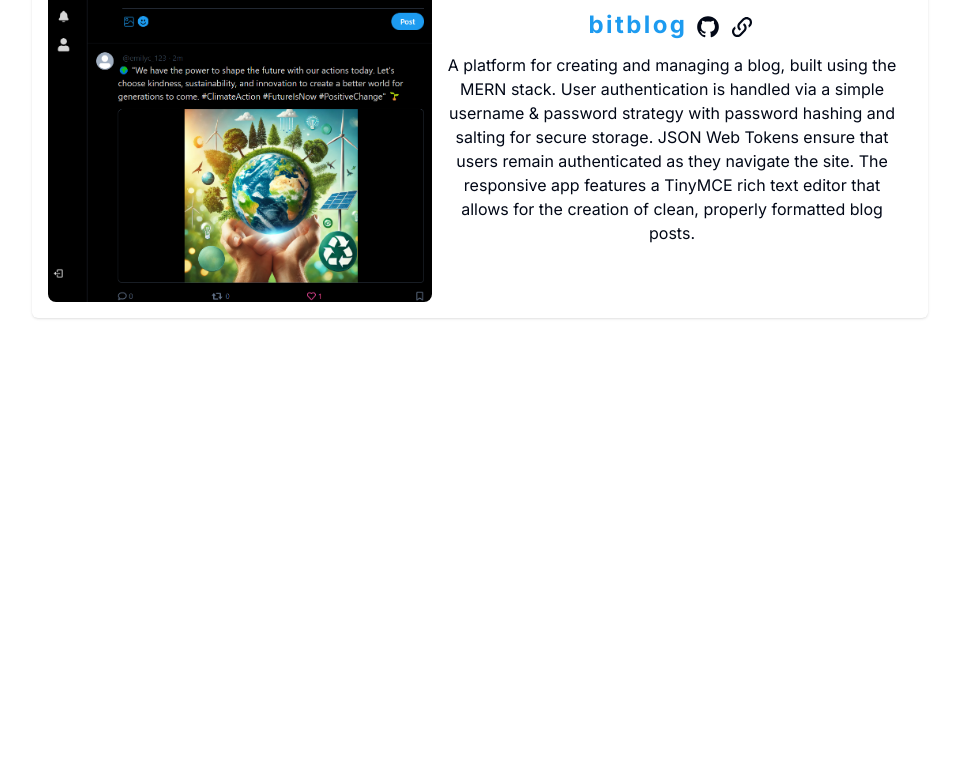
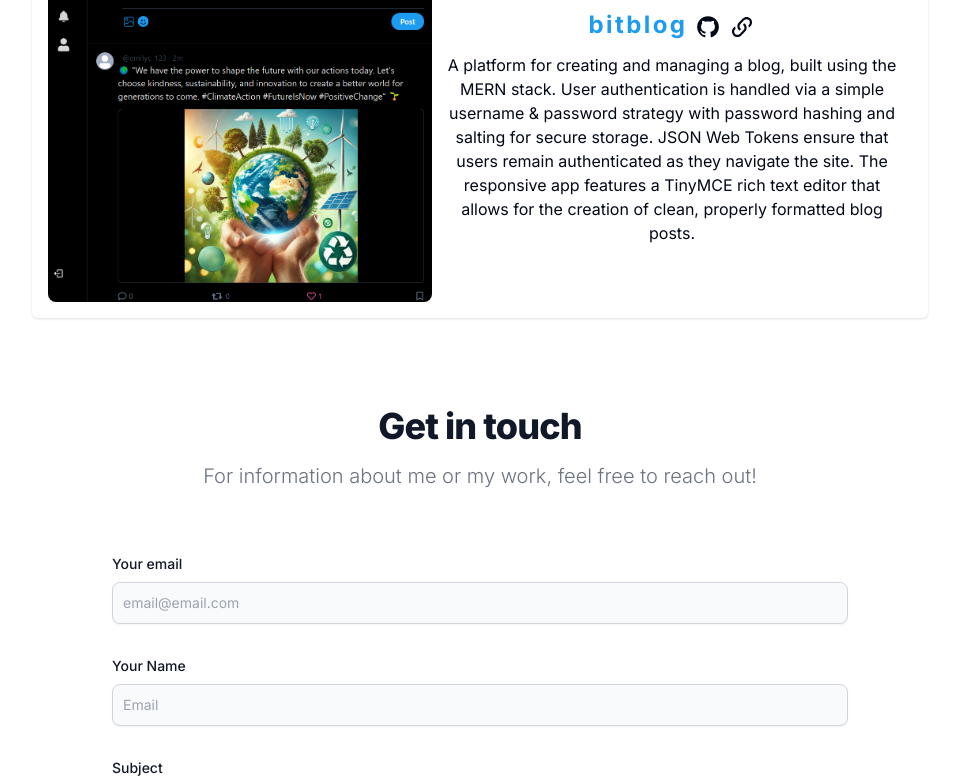
Before and after one commit to Surya10102000/next-portfolio, a Next.js app: page / in a window 1280 px wide. Shown: the part 2000-2784 px from the top of the page, without its empty margins (160-1116 px from the left). Before the commit the page ends 2342 px from the top, so only its background shows below. Built offline with nearby package versions, Linux system fonts and the light colour scheme.

Commit message:
added contact section with emailjs and react hook form

```diff
--- a/app/page.tsx
+++ b/app/page.tsx
@@ -1,4 +1,5 @@
 import About from "@/components/About";
+import Contact from "@/components/Contact";
 import Hero from "@/components/Hero";
 import Skill from "@/components/Skill";
 import Projects from "@/components/ui/Projects";
@@ -11,7 +12,7 @@
     <About/>
     <Skill/>
     <Projects/>
-
+    <Contact/>
     </>
   );
 }
--- /dev/null
+++ b/components/Contact.tsx
@@ -0,0 +1,220 @@
+"use client";
+type dataI = {
+  name: string;
+  email: string;
+  subject: string;
+  message: string;
+};
+
+import emailjs from "@emailjs/browser";
+import { useState } from "react";
+import { useForm } from "react-hook-form";
+
+const Contact = () => {
+  const [disabled, setDisabled] = useState(false);
+  const [alertInfo, setAlertInfo] = useState({
+    display: false,
+    message: "",
+    type: "",
+  });
+
+  const toggleAlert = (message: string, type: string) => {
+    setAlertInfo({ display: true, message, type });
+
+    setTimeout(() => {
+      setAlertInfo({ display: false, message: "", type: "" });
+    }, 5000);
+  };
+
+  const {
+    register,
+    handleSubmit,
+    reset,
+    formState: { errors },
+  } = useForm();
+
+  const onSubmit = async (data: dataI) => {
+    const { name, email, subject, message } = data;
+
+    try {
+      setDisabled(true);
+      const templateParams: dataI = {
+        name,
+        email,
+        subject,
+        message,
+      };
+
+      await emailjs.send(
+        process.env.NEXT_PUBLIC_SERVICE_ID as string,
+        process.env.NEXT_PUBLIC_TEMPLATEE_ID as string,
+        templateParams,
+        process.env.NEXT_PUBLIC_PUBLIC_ID as string
+      );
+      toggleAlert("Form submission was successfull", "danger");
+    } catch (e) {
+      console.log(e);
+      toggleAlert("Uh oh, something went wrong. ", "danger");
+    } finally {
+      setDisabled(false);
+      reset();
+    }
+  };
+
+  return (
+    <div>
+      <section className="bg-white dark:bg-gray-900">
+        <div className="py-8 lg:py-16 px-4 mx-auto max-w-screen-md">
+          <h2 className="mb-4 text-4xl tracking-tight font-extrabold text-center text-gray-900 dark:text-white">
+            Get in touch
+          </h2>
+          <p className="mb-8 lg:mb-16 font-light text-center text-gray-500 dark:text-gray-400 sm:text-xl">
+            For information about me or my work, feel free to reach out!
+          </p>
+          <form
+            action="#"
+            onSubmit={handleSubmit(onSubmit)}
+            noValidate
+            className="space-y-8"
+          >
+            <div>
+              <label
+                htmlFor="email"
+                className="block mb-2 text-sm font-medium text-gray-900 dark:text-gray-300"
+              >
+                Your email
+              </label>
+              <input
+                type="email"
+                id="email"
+                {...register("email", {
+                  required: true,
+                  pattern: {
+                    value: /^[A-Z0-9._%+-]+@[A-Z0-9.-]+\.[A-Z]{2,}$/i,
+                    message: "invalid email address",
+                  },
+                  maxLength: 30,
+                })}
+                className="shadow-sm bg-gray-50 border border-gray-300 text-gray-900 text-sm rounded-lg focus:ring-primary-500 focus:border-primary-500 block w-full p-2.5 dark:bg-gray-700 dark:border-gray-600 dark:placeholder-gray-400 dark:text-white dark:focus:ring-primary-500 dark:focus:border-primary-500 dark:shadow-sm-light"
+                placeholder="email@email.com"
+                required
+              />
+              {errors?.email && (
+                <span className="text-sm text-red-600 dark:text-red-400">
+                  {errors?.email?.message?.toString()}
+                </span>
+              )}
+            </div>
+            <div>
+              <label
+                htmlFor="name"
+                className="block mb-2 text-sm font-medium text-gray-900 dark:text-gray-300"
+              >
+                Your Name
+              </label>
+              <input
+                type="name"
+                id="name"
+                {...register("name", {
+                  required: {
+                    value: true,
+                    message: "Name is required",
+                  },
+                })}
+                className="shadow-sm bg-gray-50 border border-gray-300 text-gray-900 text-sm rounded-lg focus:ring-primary-500 focus:border-primary-500 block w-full p-2.5 dark:bg-gray-700 dark:border-gray-600 dark:placeholder-gray-400 dark:text-white dark:focus:ring-primary-500 dark:focus:border-primary-500 dark:shadow-sm-light"
+                placeholder="Email"
+                required
+              />
+              {errors?.name && (
+                <span className="text-sm text-red-600 dark:text-red-400">
+                  {errors?.name?.message?.toString()}
+                </span>
+              )}
+            </div>
+            <div>
+              <label
+                htmlFor="subject"
+                className="block mb-2 text-sm font-medium text-gray-900 dark:text-gray-300"
+              >
+                Subject
+              </label>
+              <input
+                type="text"
+                id="subject"
+                {...register("subject", {
+                  required: {
+                    value: true,
+                    message: "Subject is required",
+                  },
+                  maxLength: 50,
+                })}
+                className="block p-3 w-full text-sm text-gray-900 bg-gray-50 rounded-lg border border-gray-300 shadow-sm focus:ring-primary-500 focus:border-primary-500 dark:bg-gray-700 dark:border-gray-600 dark:placeholder-gray-400 dark:text-white dark:focus:ring-primary-500 dark:focus:border-primary-500 dark:shadow-sm-light"
+                placeholder="Let us know how we can help you"
+                required
+              />
+              {errors?.subject && (
+                <span className="text-sm text-red-600 dark:text-red-400">
+                  {errors?.subject?.message?.toString()}
+                </span>
+              )}
+            </div>
+            <div className="sm:col-span-2">
+              <label
+                htmlFor="message"
+                className="block mb-2 text-sm font-medium text-gray-900 dark:text-gray-400"
+              >
+                Your message
+              </label>
+              <textarea
+                id="message"
+                {...register("message", {
+                  required: {
+                    value: true,
+                    message: "Message is required ",
+                  },
+                })}
+                rows={6}
+                className="block p-2.5 w-full text-sm text-gray-900 bg-gray-50 rounded-lg shadow-sm border border-gray-300 focus:ring-primary-500 focus:border-primary-500 dark:bg-gray-700 dark:border-gray-600 dark:placeholder-gray-400 dark:text-white dark:focus:ring-primary-500 dark:focus:border-primary-500"
+                placeholder="Leave a comment..."
+              ></textarea>
+              {errors?.message && (
+                <span className="text-sm text-red-600 dark:text-red-400">
+                  {errors?.message?.message?.toString()}
+                </span>
+              )}
+            </div>
+            <button
+              type="submit"
+              className="py-3 px-5 text-sm font-medium text-center text-white rounded-lg bg-orange-700 sm:w-fit hover:bg-orange-800 focus:ring-4 focus:outline-none focus:ring-primary-300 dark:bg-primary-600 dark:hover:bg-primary-700 dark:focus:ring-primary-800"
+            >
+              Send message
+            </button>
+          </form>
+          {alertInfo.display && (
+            <div
+              className={`fixed top-4 right-4 p-4 rounded-md shadow-lg ${
+                alertInfo.type === "success"
+                  ? "bg-red-100 text-red-800"
+                  : "bg-green-100 text-green-800"
+              }`}
+              role="alert"
+            >
+              {alertInfo.message}
+              <button
+                type="button"
+                className="absolute top-2 right-2 p-1 text-lg font-semibold text-gray-500 hover:text-gray-700"
+                aria-label="Close"
+                onClick={() =>
+                  setAlertInfo({ display: false, message: "", type: "" })
+                } // Clear the alert when close button is clicked
+              >
+                &times;
+              </button>
+            </div>
+          )}
+        </div>
+      </section>
+    </div>
+  );
+};
+export default Contact;
--- a/package.json
+++ b/package.json
@@ -9,6 +9,7 @@
     "lint": "next lint"
   },
   "dependencies": {
+    "@emailjs/browser": "^4.4.1",
     "@radix-ui/react-icons": "^1.3.0",
     "@radix-ui/react-slot": "^1.1.0",
     "class-variance-authority": "^0.7.0",
@@ -19,6 +20,7 @@
     "next": "14.2.5",
     "react": "^18",
     "react-dom": "^18",
+    "react-hook-form": "^7.52.2",
     "react-type-animation": "^3.2.0",
     "tailwind-merge": "^2.4.0",
     "tailwindcss-animate": "^1.0.7"
```
Also changed, not shown: 1 other file (tests, documents, lock files or other folders).
